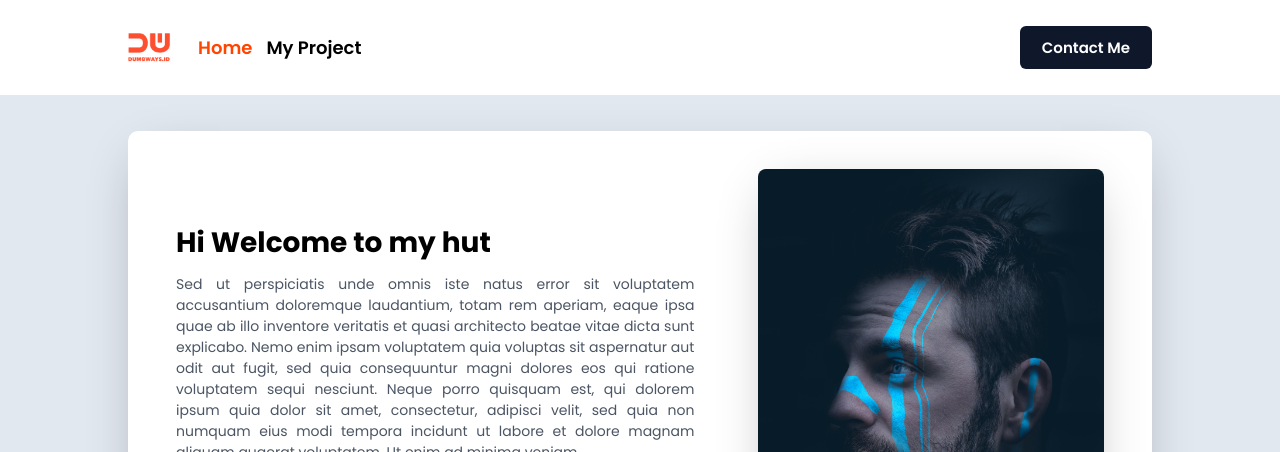
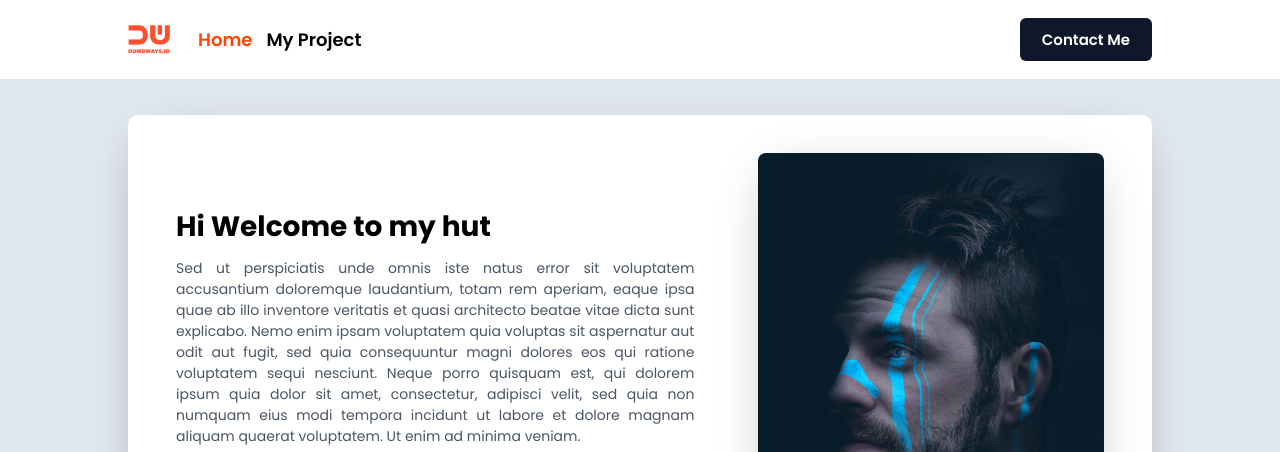
Before and after one commit to rianllauo/day5-form-addproject, a plain HTML site: page index.html in a window 1280 px wide. Shown: the top 452 px of the page. Drawn offline with Linux system fonts and the light colour scheme.

Commit message:
update styling

```diff
--- a/css/style.css
+++ b/css/style.css
@@ -18,7 +18,7 @@ main{
 
 /* navbar */
 nav{
-   padding: 26px 0;
+   padding: 18px 0;
    background-color: #FFF;
 }
 nav ul{
```
